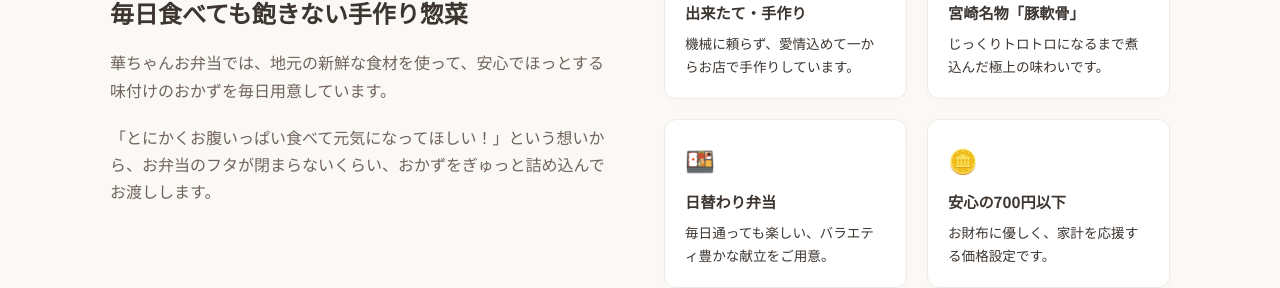
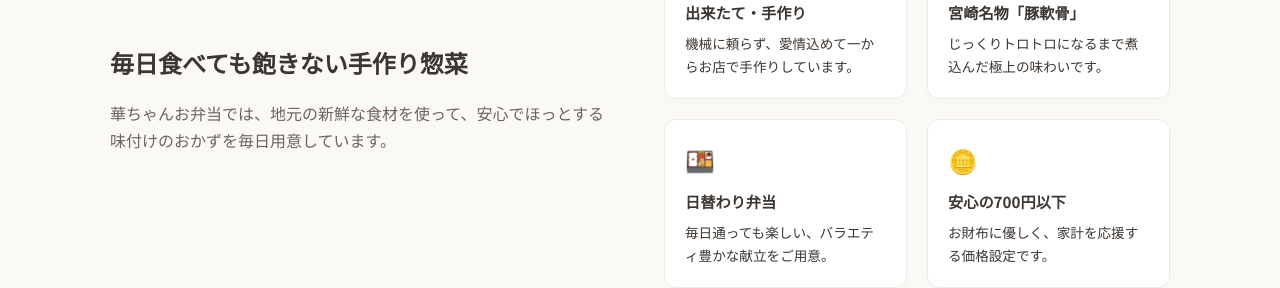
Before and after one commit to hyakarun/hanachan_obento, a React (Vite) app: page / in a window 1280 px wide. Shown: the part 1240-1528 px from the top of the page. Built offline with nearby package versions, Linux system fonts and the light colour scheme.

Commit message:
Remove specified paragraph from about section

```diff
--- a/src/App.jsx
+++ b/src/App.jsx
@@ -97,7 +97,6 @@ function App() {
             <div className="about-text">
               <h3>毎日食べても飽きない手作り惣菜</h3>
               <p>華ちゃんお弁当では、地元の新鮮な食材を使って、安心でほっとする味付けのおかずを毎日用意しています。</p>
-              <p>「とにかくお腹いっぱい食べて元気になってほしい！」という想いから、お弁当のフタが閉まらないくらい、おかずをぎゅっと詰め込んでお渡しします。</p>
             </div>
             <div className="about-features">
               <div className="feature-card">
```
Also changed, not shown: 2 other files (tests, documents, lock files or other folders).
